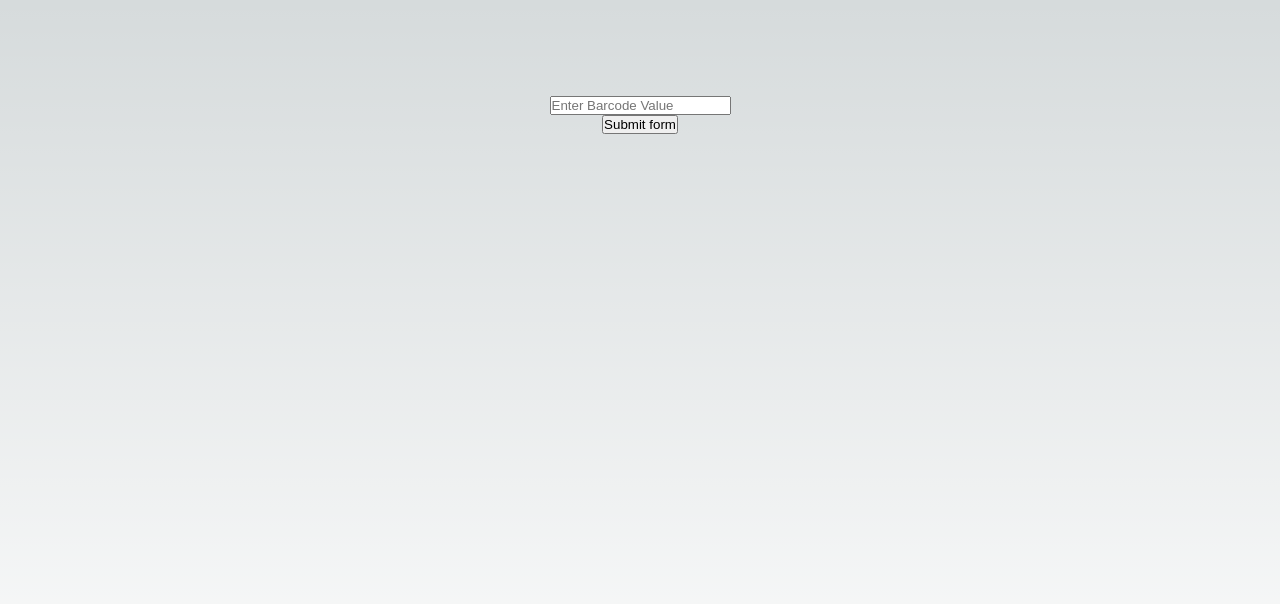
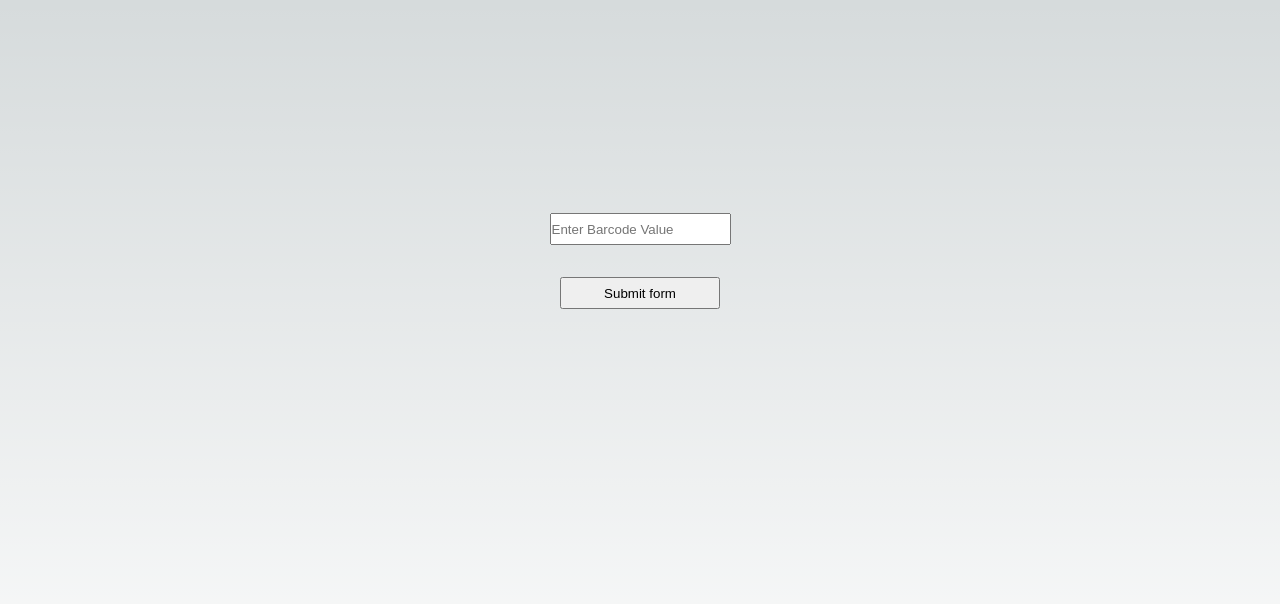
Before and after one commit to aproulx232/simple-barcode, a Next.js app: page / in a window 1280 px wide. Shown: the top 604 px of the page. Built offline with nearby package versions, Linux system fonts and the light colour scheme.

Commit message:
Update styles

```diff
--- a/src/app/page.tsx
+++ b/src/app/page.tsx
@@ -2,8 +2,6 @@
 import styled from "styled-components";
 
 export default function Home() {
-
-
   function handleSubmit(e) {
     // Prevent the browser from reloading the page
     e.preventDefault();
@@ -23,8 +21,8 @@ export default function Home() {
 
       <form onSubmit={handleSubmit}>
         <InputContainer>
-          <input name="barcodeInput" placeholder="Enter Barcode Value" />
-          <button type="submit">Submit form</button>
+          <Input name="barcodeInput" placeholder="Enter Barcode Value" />
+          <SubmitButton type="submit">Submit form</SubmitButton>
         </InputContainer>
       </form>
 
@@ -38,15 +36,26 @@ export default function Home() {
 const Main = styled.div`
   display: flex;
   flex-direction: column;
-  justify-content: space-between;
+  justify-content: space-evenly;
   align-items: center;
-  padding: 6rem;
   min-height: 100vh;
 `;
 
+const Input = styled.input`
+  margin: 1rem;
+  height: 2rem;
+`;
+
+const SubmitButton = styled.button`
+  margin: 1rem;
+  height: 2rem;
+  width: 10rem;
+`
 const BarcodeContainer = styled.div`
   justify-content: space-between;
   align-items: center;
+  height: 5rem;
+
 `;
 
 const InputContainer = styled.div`
```
